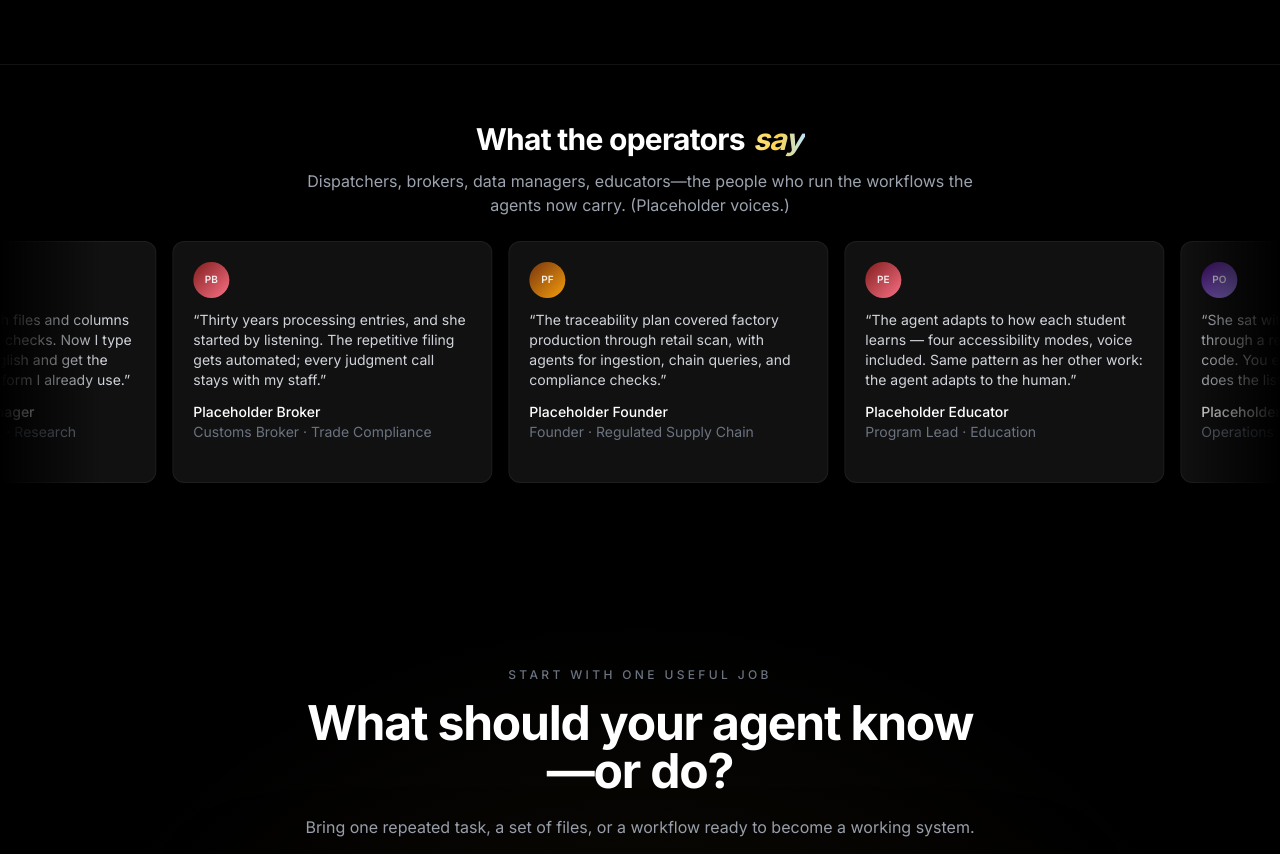
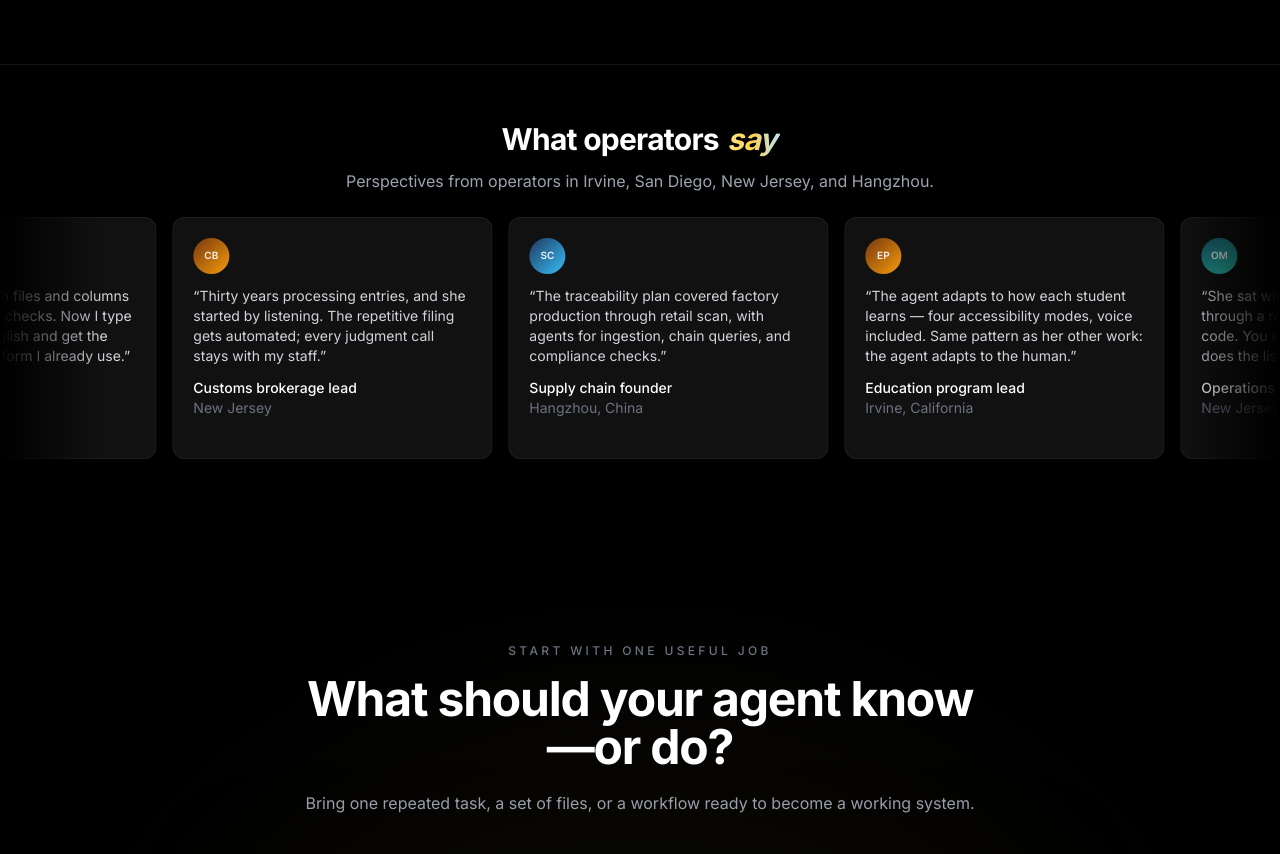
Before and after one commit to HannahTeng/saas_web, a Next.js app: page / in a window 1280 px wide. Shown: the part 2580-3434 px from the top of the page. Built offline with nearby package versions, Linux system fonts and the light colour scheme.

Commit message:
Refine testimonial labels

```diff
--- a/components/TestimonialCarousel.tsx
+++ b/components/TestimonialCarousel.tsx
@@ -10,29 +10,29 @@ type Testimonial = {
   quote: string
 }
 
-// Placeholder testimonials — one voice per industry case.
+// Anonymized operator perspectives — identified by role and location.
 const ROW_A: Testimonial[] = [
   {
-    name: 'Placeholder Dispatcher',
-    role: 'Dispatch Lead · Logistics',
+    name: 'Logistics operations lead',
+    role: 'Irvine, California',
     quote:
       'My real load limits — 100 CBM, 44,000 lb — became the agent’s rules. It proposes the plans, I approve with one click. Nothing about how I work had to change.',
   },
   {
-    name: 'Placeholder Data Manager',
-    role: 'Clinical Data Manager · Research',
+    name: 'Clinical data manager',
+    role: 'San Diego, California',
     quote:
       'I used to hunt through files and columns by hand to run quality checks. Now I type a question in plain English and get the answer inside the platform I already use.',
   },
   {
-    name: 'Placeholder Broker',
-    role: 'Customs Broker · Trade Compliance',
+    name: 'Customs brokerage lead',
+    role: 'New Jersey',
     quote:
       'Thirty years processing entries, and she started by listening. The repetitive filing gets automated; every judgment call stays with my staff.',
   },
   {
-    name: 'Placeholder Founder',
-    role: 'Founder · Regulated Supply Chain',
+    name: 'Supply chain founder',
+    role: 'Hangzhou, China',
     quote:
       'The traceability plan covered factory production through retail scan, with agents for ingestion, chain queries, and compliance checks.',
   },
@@ -40,26 +40,26 @@ const ROW_A: Testimonial[] = [
 
 const ROW_B: Testimonial[] = [
   {
-    name: 'Placeholder Educator',
-    role: 'Program Lead · Education',
+    name: 'Education program lead',
+    role: 'Irvine, California',
     quote:
       'The agent adapts to how each student learns — four accessibility modes, voice included. Same pattern as her other work: the agent adapts to the human.',
   },
   {
-    name: 'Placeholder Ops Manager',
-    role: 'Operations Manager · Logistics',
+    name: 'Operations manager',
+    role: 'New Jersey',
     quote:
       'She sat with the team and walked through a real day before writing a line of code. You explain the work once — she does the listening.',
   },
   {
-    name: 'Placeholder Researcher',
-    role: 'Researcher · Clinical Trials',
+    name: 'Clinical researcher',
+    role: 'San Diego, California',
     quote:
       'It started on one workflow, proved itself, then grew. Every action the agent takes is visible and reversible — we never lost control.',
   },
   {
-    name: 'Placeholder PM',
-    role: 'Product Manager · SaaS',
+    name: 'AI product manager',
+    role: 'Hangzhou, China',
     quote:
       'Deployed inside the tools we already had instead of asking us to migrate. That alone put this ahead of every automation pitch we’d heard.',
   },
@@ -67,35 +67,35 @@ const ROW_B: Testimonial[] = [
 
 const ZH_TESTIMONIALS: Testimonial[] = [
   {
-    name: '示例调度主管', role: '调度主管 · 物流',
+    name: '物流运营负责人', role: '美国 · 尔湾',
     quote: '我实际使用的装载限制被直接写进 Agent 规则。它提出方案，我一键确认，原有工作方式完全不需要改变。',
   },
   {
-    name: '示例数据经理', role: '临床数据经理 · 科研',
+    name: '临床数据经理', role: '美国 · 圣地亚哥',
     quote: '以前需要手动翻找文件和字段完成质量检查。现在用自然语言提问，就能在原来的平台里得到答案。',
   },
   {
-    name: '示例报关员', role: '报关员 · 贸易合规',
+    name: '报关业务负责人', role: '美国 · 新泽西',
     quote: '她先听懂我们三十年来如何处理业务。重复申报被自动化，但每一个判断仍由团队做出。',
   },
   {
-    name: '示例创始人', role: '创始人 · 合规供应链',
+    name: '供应链创业者', role: '中国 · 杭州',
     quote: '整套追溯方案覆盖从工厂生产到零售扫码，并配套数据接入、链路查询和合规检查 Agent。',
   },
   {
-    name: '示例教育负责人', role: '项目负责人 · 教育',
+    name: '教育项目负责人', role: '美国 · 尔湾',
     quote: 'Agent 会适应不同学生的学习方式，包括语音在内的多种无障碍模式。技术适应人，而不是反过来。',
   },
   {
-    name: '示例运营经理', role: '运营经理 · 物流',
+    name: '运营经理', role: '美国 · 新泽西',
     quote: '她先跟着团队完整走过真实的一天，之后才开始写代码。我们只需要把工作解释清楚一次。',
   },
   {
-    name: '示例研究员', role: '研究员 · 临床试验',
+    name: '临床研究员', role: '美国 · 圣地亚哥',
     quote: '从一条工作流开始，验证有效后再扩展。Agent 的每一步都可见、可撤销，我们从未失去控制。',
   },
   {
-    name: '示例产品经理', role: '产品经理 · SaaS',
+    name: 'AI 产品经理', role: '中国 · 杭州',
     quote: '系统直接部署进我们已有的工具，没有要求迁移。仅这一点，就比之前听过的自动化方案更实际。',
   },
 ]
@@ -137,13 +137,13 @@ export default function TestimonialCarousel() {
     <section className="overflow-hidden py-8 md:py-14">
       <FadeIn className="text-center px-6">
         <h2 className="text-2xl md:text-3xl font-bold tracking-tight">
-          {zh ? '一线使用者' : 'What the operators'}{' '}
+          {zh ? '一线使用者' : 'What operators'}{' '}
           <em className="em-accent">{zh ? '怎么说' : 'say'}</em>
         </h2>
         <p className="mt-3 text-sm md:text-base text-gray-400 max-w-2xl mx-auto">
           {zh
-            ? '调度员、报关员、数据经理与教育工作者——他们负责的流程，如今由 Agent 分担。以下为示例内容。'
-            : 'Dispatchers, brokers, data managers, educators—the people who run the workflows the agents now carry. (Placeholder voices.)'}
+            ? '来自尔湾、圣地亚哥、新泽西与杭州的一线岗位视角。'
+            : 'Perspectives from operators in Irvine, San Diego, New Jersey, and Hangzhou.'}
         </p>
       </FadeIn>
 
```
